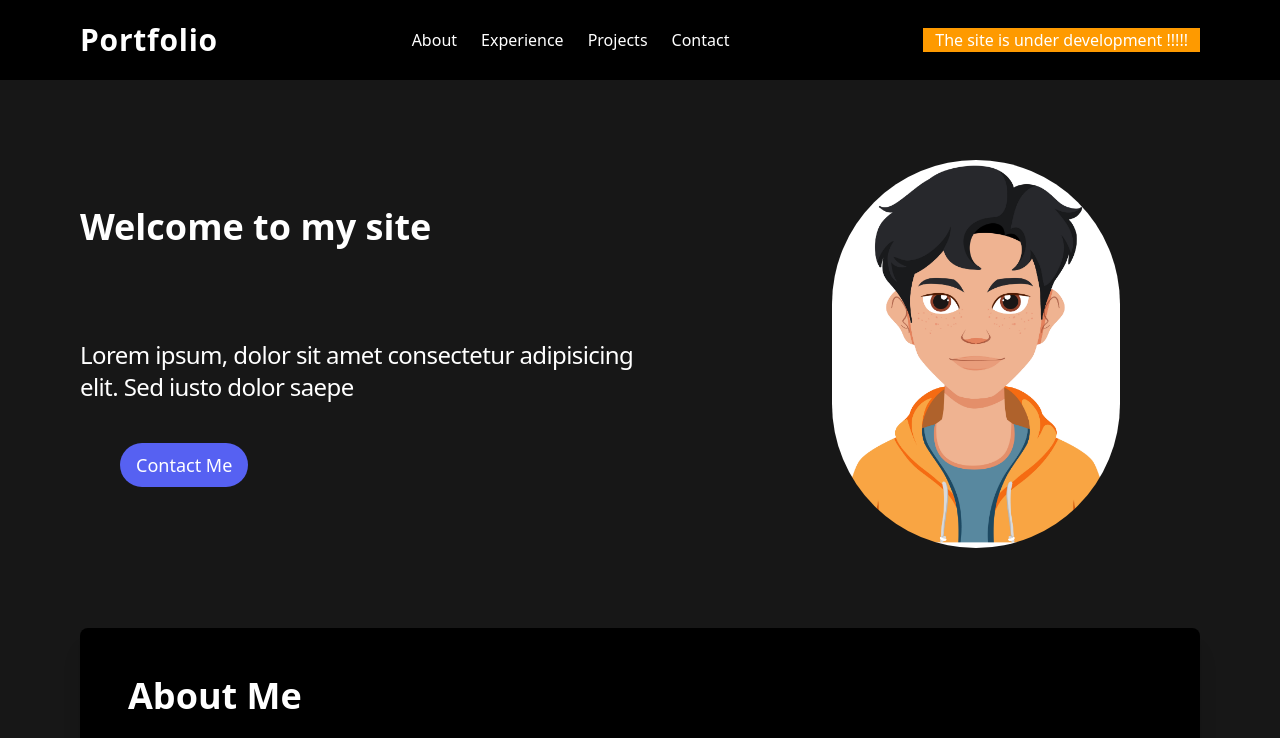
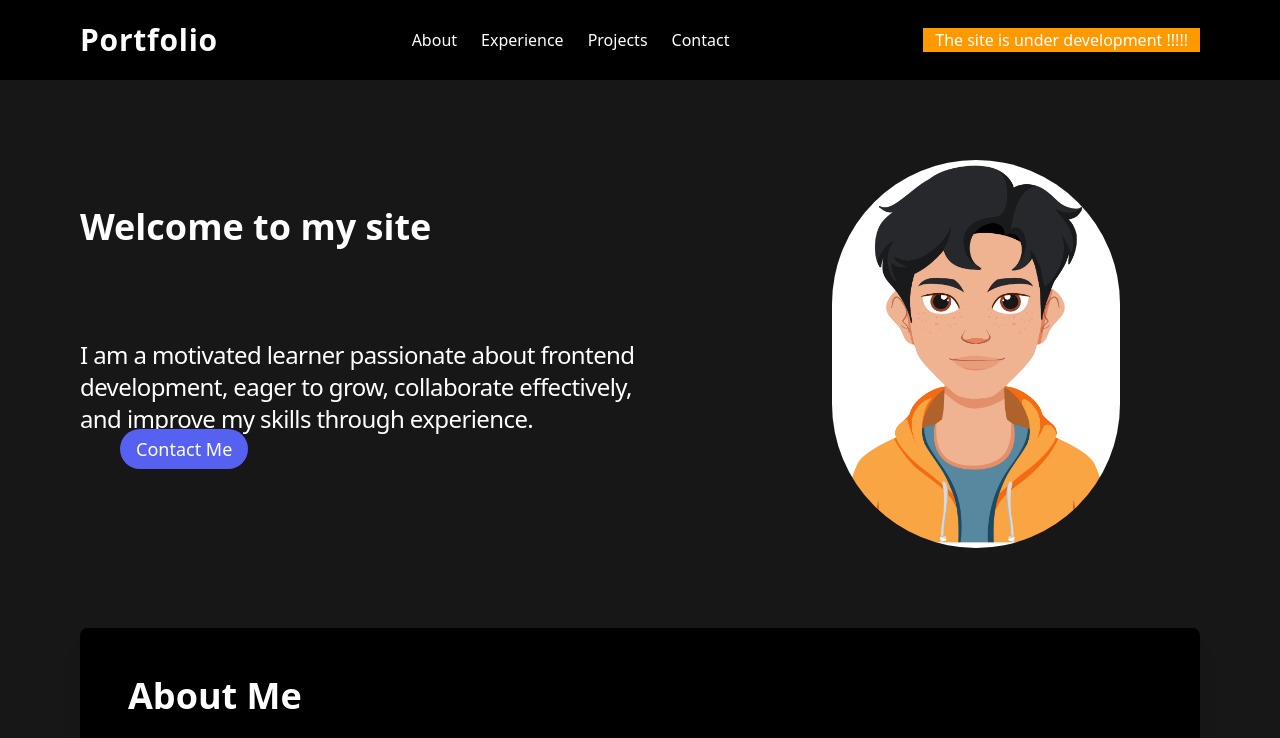
Before and after one commit to Sant7611/portfolio, a React (Vite) app in the folder portfolio-site/: page / in a window 1280 px wide. Shown: the top 738 px of the page. Built offline with nearby package versions, Linux system fonts and the light colour scheme.

Commit message:
Revise Home component content and structure
Updated the introduction text and changed the button to a link.

```diff
--- a/portfolio-site/src/components/Home/Home.jsx
+++ b/portfolio-site/src/components/Home/Home.jsx
@@ -4,24 +4,23 @@ import TextChange from "../TextChange";
 
 const Home = () => {
   return (
-  <div id="home" className="scroll-mt-20 text-white flex flex-col-reverse md:flex-row w-full  justify-between gap-7  p-10 md:p-20">
+  <section id="home" className="scroll-mt-20 text-white flex flex-col-reverse md:flex-row w-full  justify-between gap-7  p-10 md:p-20">
 
       <div className="md:w-2/4 md:pt-10">
         <h1 className="text-3xl md:text-4xl md:h-2/5 h-15 font-bold flex leading-normal ">
           <TextChange  />
         </h1>
         <p className="text-sm md:text-2xl tracking-tight ">
-          Lorem ipsum, dolor sit amet consectetur adipisicing elit. Sed iusto
-          dolor saepe
+          I am a motivated learner passionate about frontend development, eager to grow, collaborate effectively, and improve my skills through experience.
         </p>
-        <button className="mt-5 md:m-10 text-white py-2 px-3 text-sm md:text-lg md:py-2 md:px-4 hover:opacity-85 duration-300 hover:scale-105 rounded-3xl bg-primary  ">
+        <a href="#contact" className="mt-5 n0-underline md:m-10 text-white py-2 px-3 text-sm md:text-lg md:py-2 md:px-4 hover:opacity-85 duration-300 hover:scale-105 rounded-3xl bg-primary  ">
           Contact Me
-        </button>
+        </a>
       </div>
       <div className="flex justify-center items-center md:w-2/5">
         <img src={avatar} className=" w-2/5  md:w-72 rounded-full" alt="profile" />
       </div>
-    </div>
+    </section>
   );
 };
 
```
